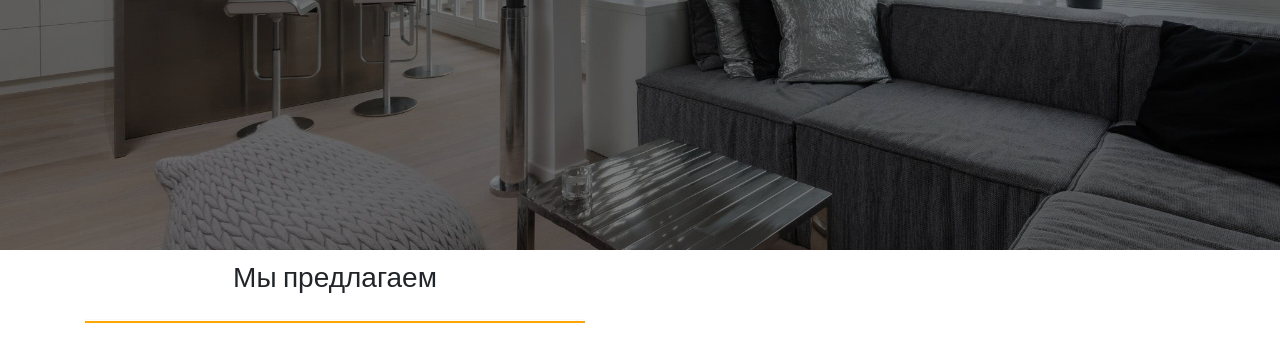
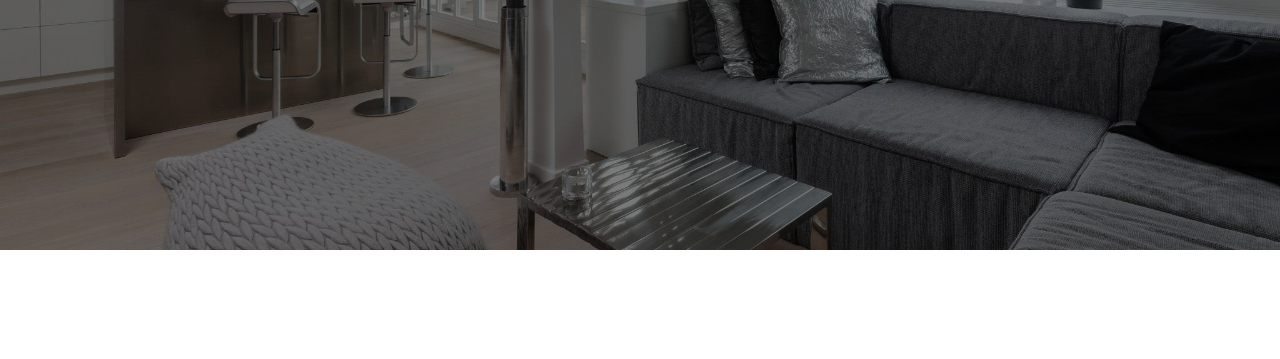
Before and after one commit to IvanSilaev/avgust-an, a plain HTML site: page index.html in a window 1280 px wide. Shown: the part 444-803 px from the top of the page. Drawn offline with nearby package versions, Linux system fonts and the light colour scheme.

Commit message:
Removed offer section

```diff
--- a/index.html
+++ b/index.html
@@ -46,10 +46,6 @@
         	</div>
         </header>
 
-		<div class="container offers">
-			<h3 class="text-center" id="offer">Мы предлагаем<hr class="offer-divider"></h3>
-		</div>
-
         <script src="https://code.jquery.com/jquery-3.2.1.slim.min.js" integrity="sha384-KJ3o2DKtIkvYIK3UENzmM7KCkRr/rE9/Qpg6aAZGJwFDMVNA/GpGFF93hXpG5KkN" crossorigin="anonymous"></script>
 		<script src="https://cdnjs.cloudflare.com/ajax/libs/popper.js/1.11.0/umd/popper.min.js" integrity="sha384-b/U6ypiBEHpOf/4+1nzFpr53nxSS+GLCkfwBdFNTxtclqqenISfwAzpKaMNFNmj4" crossorigin="anonymous"></script>
 		<script src="https://maxcdn.bootstrapcdn.com/bootstrap/4.0.0-beta/js/bootstrap.min.js" integrity="sha384-h0AbiXch4ZDo7tp9hKZ4TsHbi047NrKGLO3SEJAg45jXxnGIfYzk4Si90RDIqNm1" crossorigin="anonymous"></script>
```
